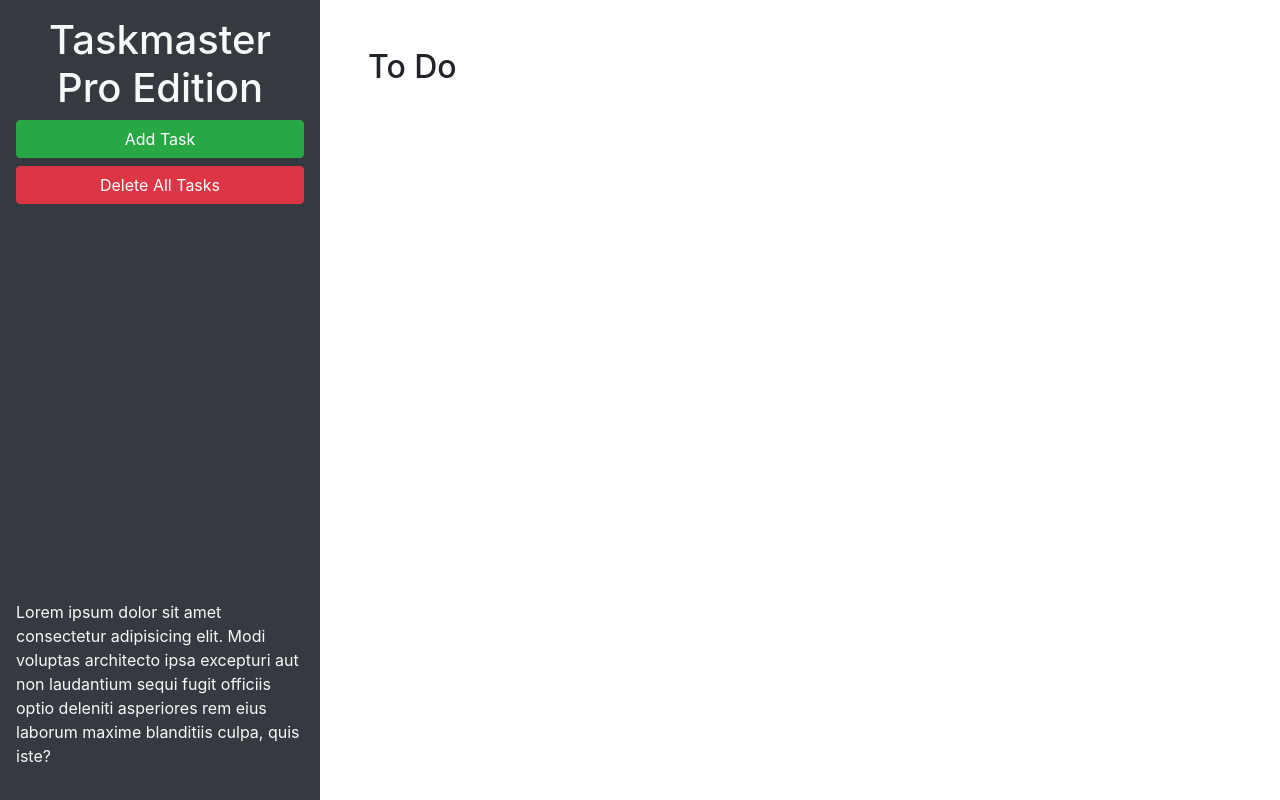
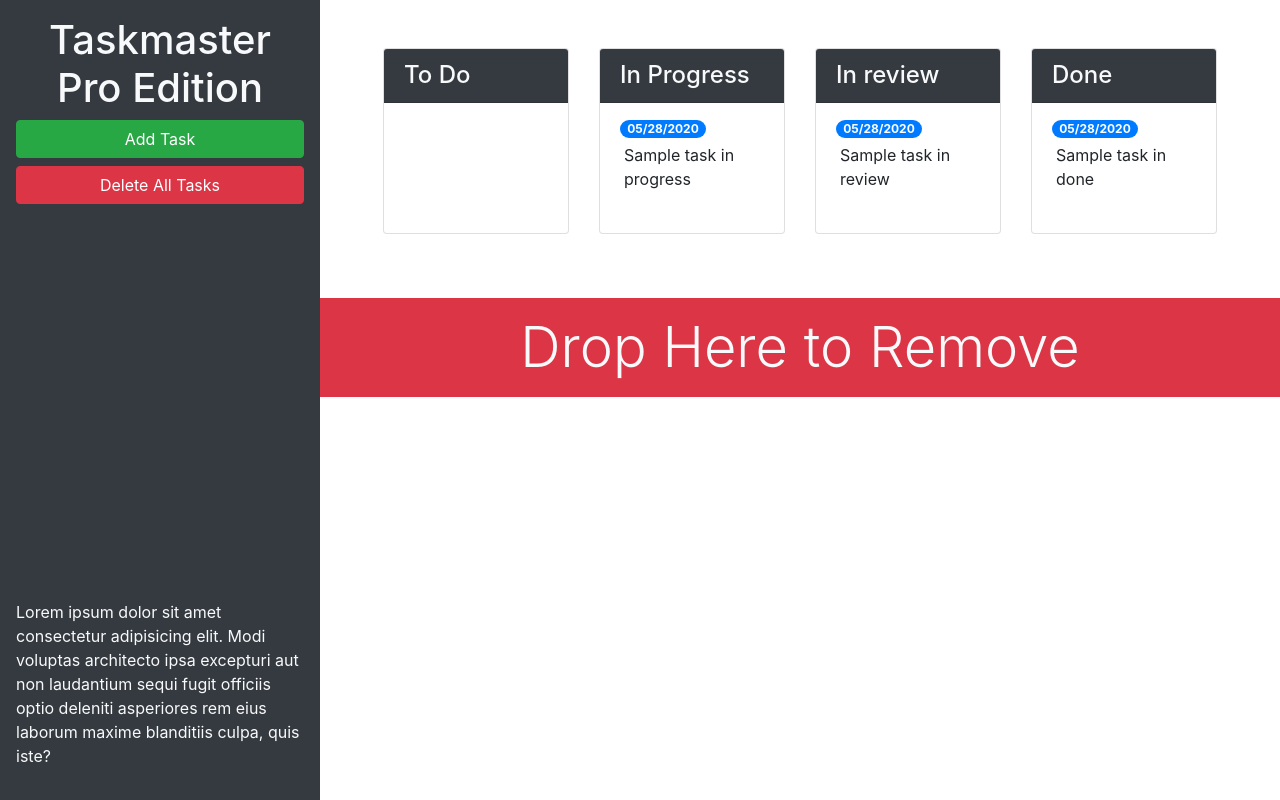
Before and after one commit to RamuMakkena/taskmaster-pro, a plain HTML site: page index.html in a window 1280 px wide. Drawn offline with nearby package versions, Linux system fonts and the light colour scheme.

Commit message:
Add bootstrap elements

```diff
--- a/index.html
+++ b/index.html
@@ -13,21 +13,71 @@
 <body>
 
   <div class="row min-vh-100 no-gutters">
-    <header class="col-12 col-lg-3 bg-dark text-light d-flex flex-column p-4 p-lg-3">
+    <header class="col-12 col-lg-3 bg-dark text-light sticky-top d-flex flex-column  p-4 p-lg-3">
       <h1 class="text-center">Taskmaster Pro Edition</h1>
       <button id="create-task" class="btn btn-block btn-success" data-toggle="modal" data-target="#task-form-modal">Add
         Task</button>
       <button id="remove-tasks" class="btn btn-block btn-danger">Delete All Tasks</button>
-      <p class="mt-auto">Lorem ipsum dolor sit amet consectetur adipisicing elit. Modi voluptas architecto ipsa
+      <p class="mt-auto d-none d-lg-block">Lorem ipsum dolor sit amet consectetur adipisicing elit. Modi voluptas architecto ipsa
         excepturi aut non
         laudantium sequi fugit officiis optio deleniti asperiores rem eius laborum maxime blanditiis culpa, quis iste?
       </p>
     </header>
-    <main class="col-12 col-lg-9">
-      <div class="m-5">
-        <h2>To Do</h2>
-        <ul id="list-toDo" class="list-group"> </ul>
+    <main class="col-12 col-lg-9" d-flex flex-column>
+      <div class="m-5 row justify-content-around">
+        <!-- TODO START-->
+        <div class="col-12 col-md-6 col-xl-3 mb-3">
+          <div class="card">
+            <h4 class="card-header bg-dark text-light">To Do</h4>
+            <ul id="list-toDo" class="list-group list-group-flush"> </ul>
           </div>
+        </div>
+        <!-- INPROGRESS START-->
+        <div class="col-12 col-md-6 col-xl-3 mb-3">
+          <div class="card">
+            <h4 class="card-header  bg-dark text-light">In Progress</h4>
+            <ul id="list-inProgress" class="list-group list-group-flush">
+              <li class="list-group-item">
+                <span class="badge badge-primary badge-pill">05/28/2020</span>
+                <p class="m-1">Sample task in progress</p>
+              </li>
+            </ul>
+          </div>
+        </div>
+        <!-- REVIEW START-->
+        <div class="col-12 col-md-6 col-xl-3 mb-3">
+          <div class="card">
+            <h4 class="card-header  bg-dark text-light">In review</h4>
+            <ul id="list-inReview" class="list-group list-group-flush">
+              <li class="list-group-item">
+                <span class="badge badge-primary badge-pill">05/28/2020</span>
+                <p class="m-1">Sample task in review</p>
+              </li>
+            </ul>
+          </div>
+        </div>
+        <!--Done Start-->
+        <div class="col-12 col-md-6 col-xl-3 mb-3">
+          <div class="card">
+            <h4 class="card-header bg-dark text-light">Done</h4>
+            <ul id="list-done" class="list-group list-group-flush">
+              <li class="list-group-item">
+                <span class="badge badge-primary badge-pill">05/28/2020</span>
+                <p class="m-1">Sample task in done</p>
+              </li>
+            </ul>
+          </div>
+        </div>
+
+
+      </div>
+      <div id="trash" >
+        <div class="w-100 mt-auto bg-danger p-3 text-center text-light display-4">
+            Drop Here to Remove
+        </div>
+      </div>
+  </div>
+
   </main>
   </div>
 
@@ -46,15 +96,15 @@
           <form>
             <div class="form-group">
               <label for="modalTaskDescription">Task description</label>
-              <textarea id="modalTaskDescription" rows="3"></textarea>
+              <textarea id="modalTaskDescription" rows="3" class="form-control"></textarea>
             </div>
             <div class="form-group">
               <label for="modalDueDate">Due date</label>
-              <input type="text" id="modalDueDate" placeholder="mm/dd/yyyy" autocomplete="off" />
+              <input type="text" id="modalDueDate" placeholder="mm/dd/yyyy" autocomplete="off" class="form-control/>
             </div>
           </form>
         </div>
-        <div class="modal-footer">
+        <div class=" modal-footer">
               <button type="button" class="btn btn-secondary" data-dismiss="modal">Close</button>
               <button type="button" class="btn btn-primary">Save Task</button>
             </div>
```
Lines whose indentation alone changed are shown as unchanged.
